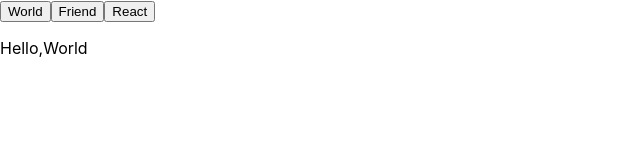
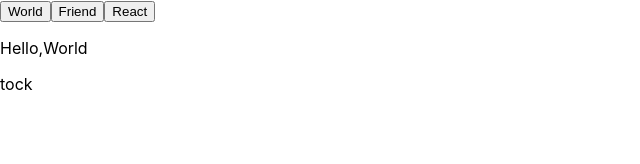
Before and after one commit to thinkful-ei-gecko/marlon-nancy-state-drills, a React (Create React App) app: page / in a window 1280 px wide. Shown: the top 164 px of the page, without its empty margins (0-640 px from the left). Built offline with nearby package versions, Linux system fonts and the light colour scheme.

Commit message:
Bomb done

```diff
--- a/src/App.js
+++ b/src/App.js
@@ -1,5 +1,6 @@
 import React from 'react';
 import HelloWorld from './state-drills/HelloWorld';
+import Bomb from './state-drills/Bomb';
 
 const defaultWhos = ['World', 'Friend', 'React'];
 
@@ -8,6 +9,8 @@ function App() {
     <div className="App">
       {console.log(defaultWhos)}
       <HelloWorld whos={defaultWhos}/>
+
+      <Bomb />
     </div>
   );
 }
--- /dev/null
+++ b/src/state-drills/Bomb.js
@@ -0,0 +1,45 @@
+import React from 'react'
+
+class Bomb extends React.Component{
+
+    state = {
+        count: 0
+    }
+
+    componentDidMount() {
+        this.interval = setInterval( () => {
+            this.setState({count: this.state.count + 1})
+        }, 1000)
+        console.log(this.interval);
+    }
+
+    componentWillUnmount() {
+        clearInterval(this.interval)
+    }
+
+
+    render() {
+        let wordDisplay = '';
+
+        if(this.state.count % 2 === 0){
+            wordDisplay = 'tick';
+        }
+        if(this.state.count % 2 !== 0){
+            wordDisplay = 'tock'
+        }
+        if(this.state.count >= 8){
+            clearInterval(this.interval);
+            wordDisplay ='BOOM!!!!!!';
+
+        }
+
+        console.log(this.state.count);
+        return (
+            <div>
+                <p>{wordDisplay}</p>
+            </div>
+        )
+    }
+}
+
+export default Bomb;
```
